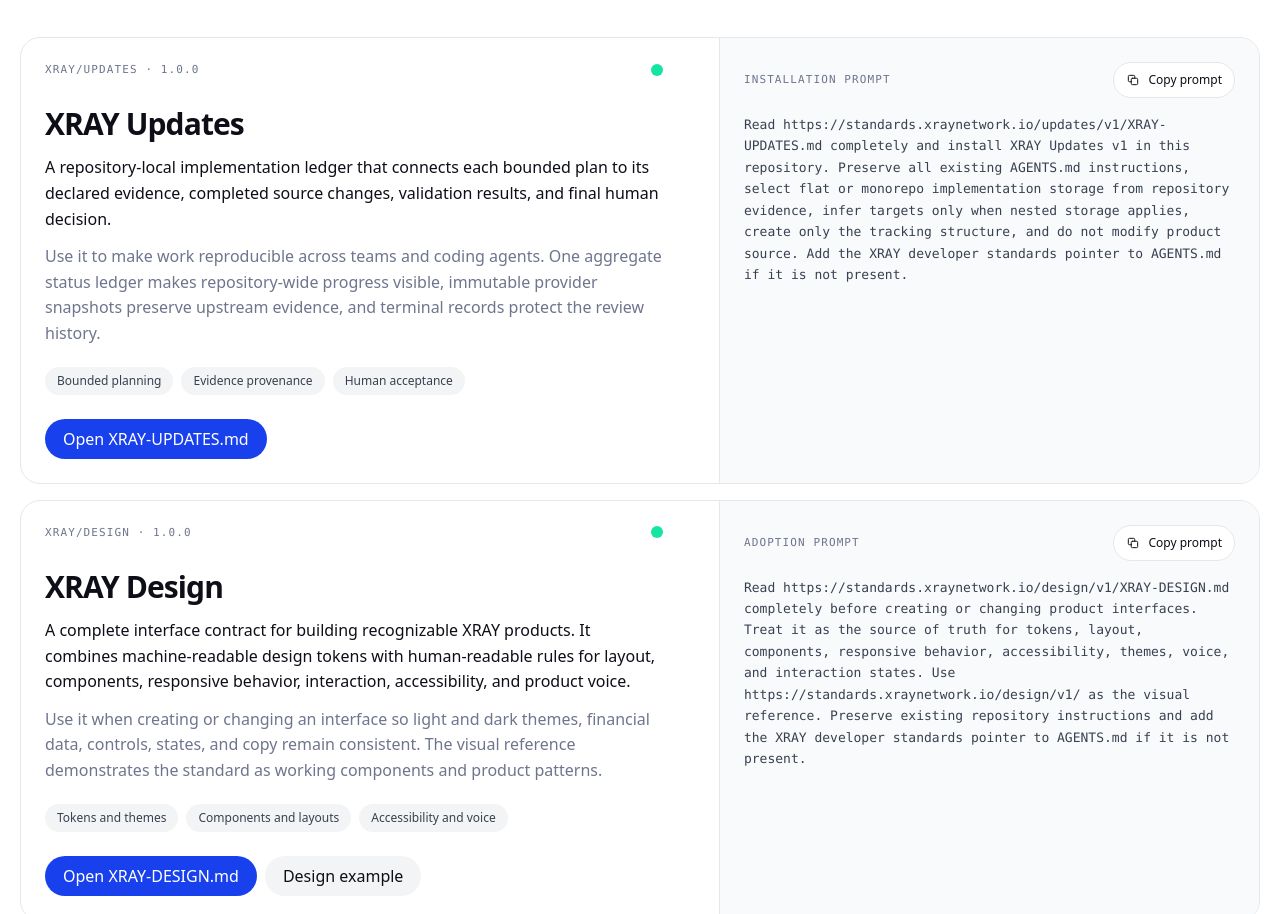
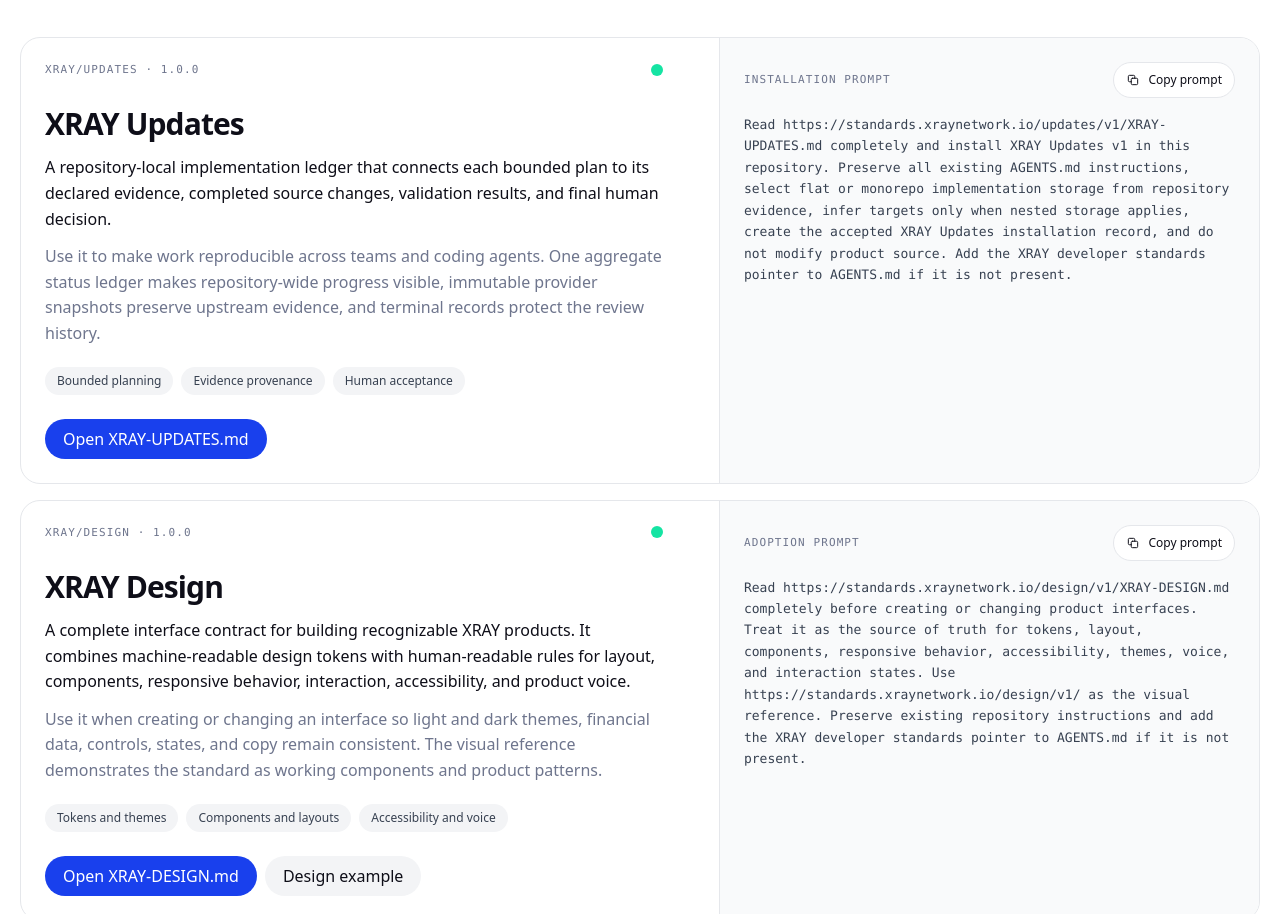
Before and after one commit to xray-network/xray-developer-standards, a plain HTML site: page homepage/index.html in a window 1280 px wide. Shown: the part 957-1871 px from the top of the page. Drawn offline with nearby package versions, Linux system fonts and the light colour scheme.

```diff
--- a/homepage/index.html
+++ b/homepage/index.html
@@ -97,7 +97,7 @@
               </div>
               <div class="border-l border-gray-200 bg-gray-50 p-6 dark:border-gray-900 dark:bg-black max-[900px]:border-l-0 max-[900px]:border-t max-[620px]:p-[18px]">
                 <div class="mb-4 flex items-center justify-between gap-3"><span class="font-mono text-[11px] uppercase tracking-[.1em] text-gray-500">Installation prompt</span><button class="copy-button inline-flex min-h-9 items-center gap-2 rounded-full border border-gray-200 bg-white px-3 text-xs text-gray-950 outline-none transition hover:bg-gray-100 focus-visible:ring-4 focus-visible:ring-blue-500/15 dark:border-gray-900 dark:bg-gray-800 dark:text-white" type="button" data-copy="updatesPrompt" aria-label="Copy XRAY Updates prompt"><svg class="size-[14px] fill-none stroke-current [stroke-linecap:round] [stroke-linejoin:round] [stroke-width:1.7]" viewBox="0 0 24 24" aria-hidden="true"><rect x="9" y="9" width="11" height="11" rx="2"/><path d="M15 9V6a2 2 0 0 0-2-2H6a2 2 0 0 0-2 2v7a2 2 0 0 0 2 2h3"/></svg><span>Copy prompt</span></button></div>
-                <p class="m-0 break-words font-mono text-[13px] leading-[1.65] text-gray-700 dark:text-gray-300" id="updatesPrompt">Read https://standards.xraynetwork.io/updates/v1/XRAY-UPDATES.md completely and install XRAY Updates v1 in this repository. Preserve all existing AGENTS.md instructions, select flat or monorepo implementation storage from repository evidence, infer targets only when nested storage applies, create only the tracking structure, and do not modify product source. Add the XRAY developer standards pointer to AGENTS.md if it is not present.</p>
+                <p class="m-0 break-words font-mono text-[13px] leading-[1.65] text-gray-700 dark:text-gray-300" id="updatesPrompt">Read https://standards.xraynetwork.io/updates/v1/XRAY-UPDATES.md completely and install XRAY Updates v1 in this repository. Preserve all existing AGENTS.md instructions, select flat or monorepo implementation storage from repository evidence, infer targets only when nested storage applies, create the accepted XRAY Updates installation record, and do not modify product source. Add the XRAY developer standards pointer to AGENTS.md if it is not present.</p>
               </div>
             </div>
           </article>
```
Also changed, not shown: 8 other files.
